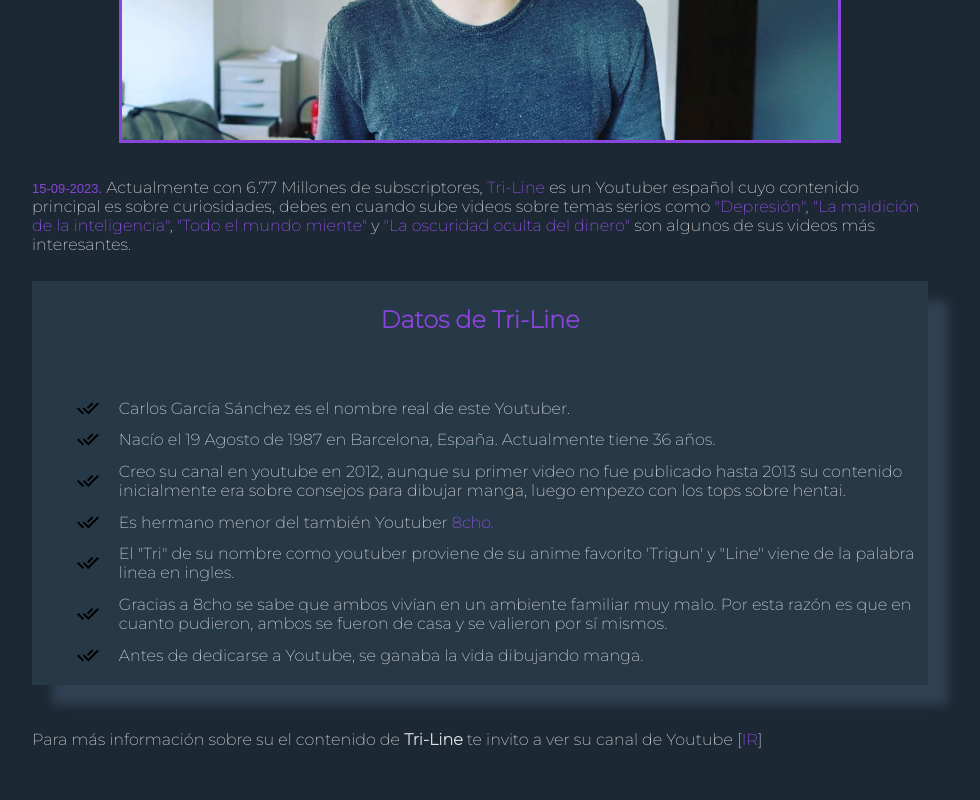
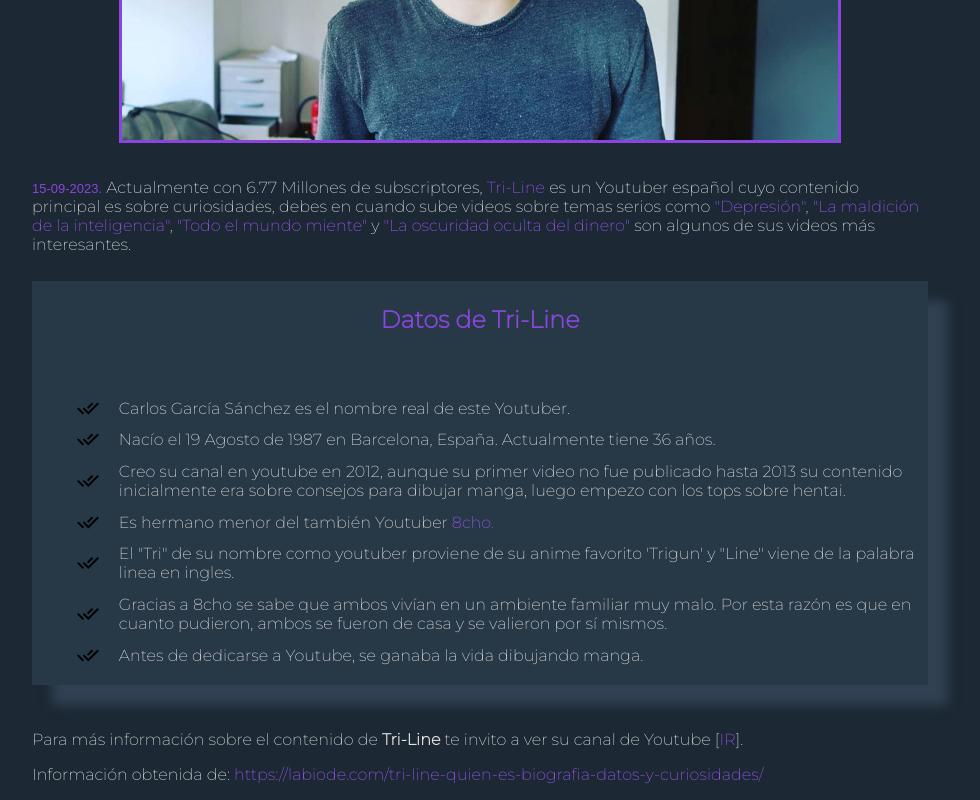
Before and after one commit to CandelarioRamosj/pagina-tributo, a plain HTML site: page index.html in a window 1280 px wide. Shown: the part 347-1147 px from the top of the page, without its empty margins (160-1140 px from the left). Before the commit the page ends 1104 px from the top, so only its background shows below. Drawn offline with Linux system fonts and the light colour scheme; a web font is replaced by a local one.

Commit message:
agregar referencias se agrego la bibliografias y unos alinear las lineas del css

```diff
--- a/index.html
+++ b/index.html
@@ -35,6 +35,8 @@
 					<li>Antes de dedicarse a Youtube, se ganaba la vida dibujando manga.</li>
         </ul>
     </div>
-		<footer>Para más información sobre su el contenido de <b>Tri-Line</b> te invito a ver su canal de Youtube [<a href="https://youtube.com/@SrTriline?si=QoLJyYUQx7Agxyg6" target="_blank" rel="noopener noreferrer">IR</a>]</footer>
+		<footer>Para más información sobre el contenido de <b>Tri-Line</b> te invito a ver su canal de Youtube [<a href="https://youtube.com/@SrTriline?si=QoLJyYUQx7Agxyg6" target="_blank" rel="noopener noreferrer">IR</a>].
+		<p>Información obtenida de: <a href="https://labiode.com/tri-line-quien-es-biografia-datos-y-curiosidades/" target="_blank" rel="noopener noreferrer">https://labiode.com/tri-line-quien-es-biografia-datos-y-curiosidades/</a></p>
+		</footer>
 </body>
 </html>
```
Also changed, not shown: css/style.css (+4 -4 lines).
